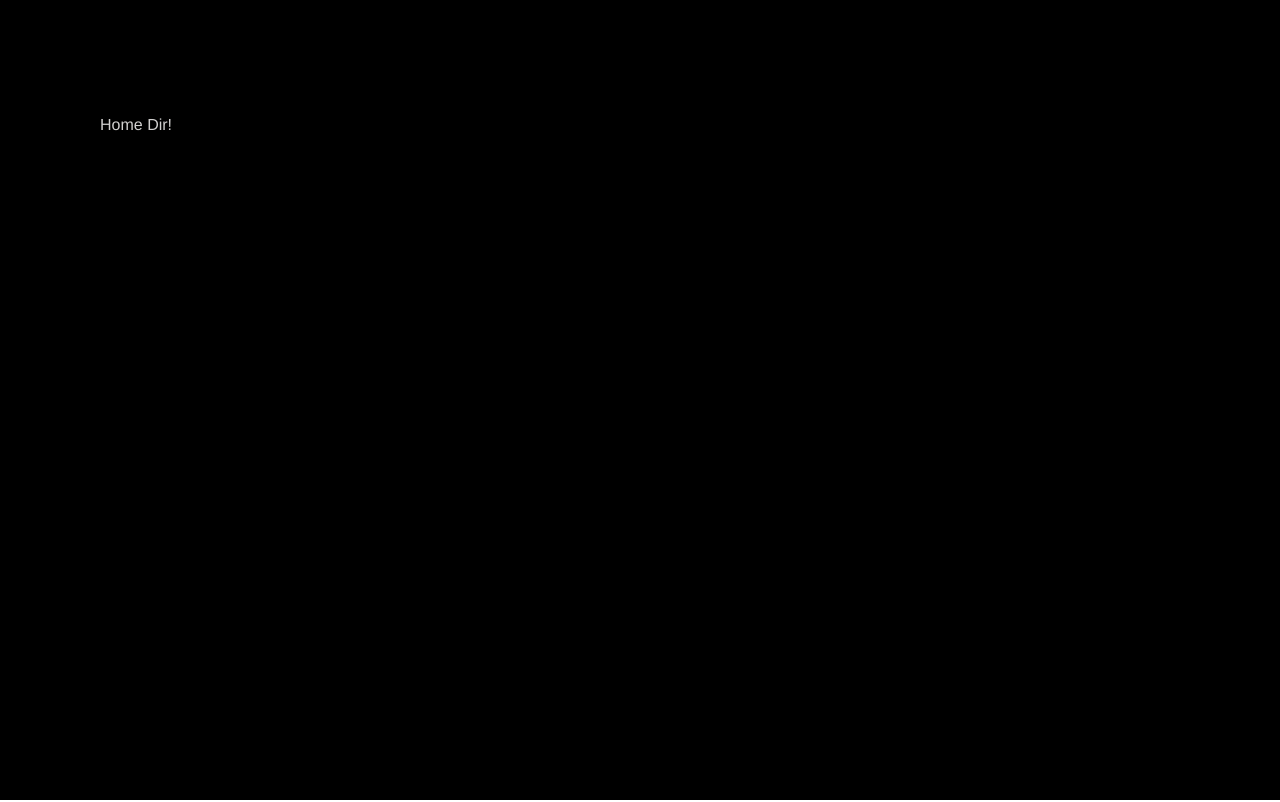
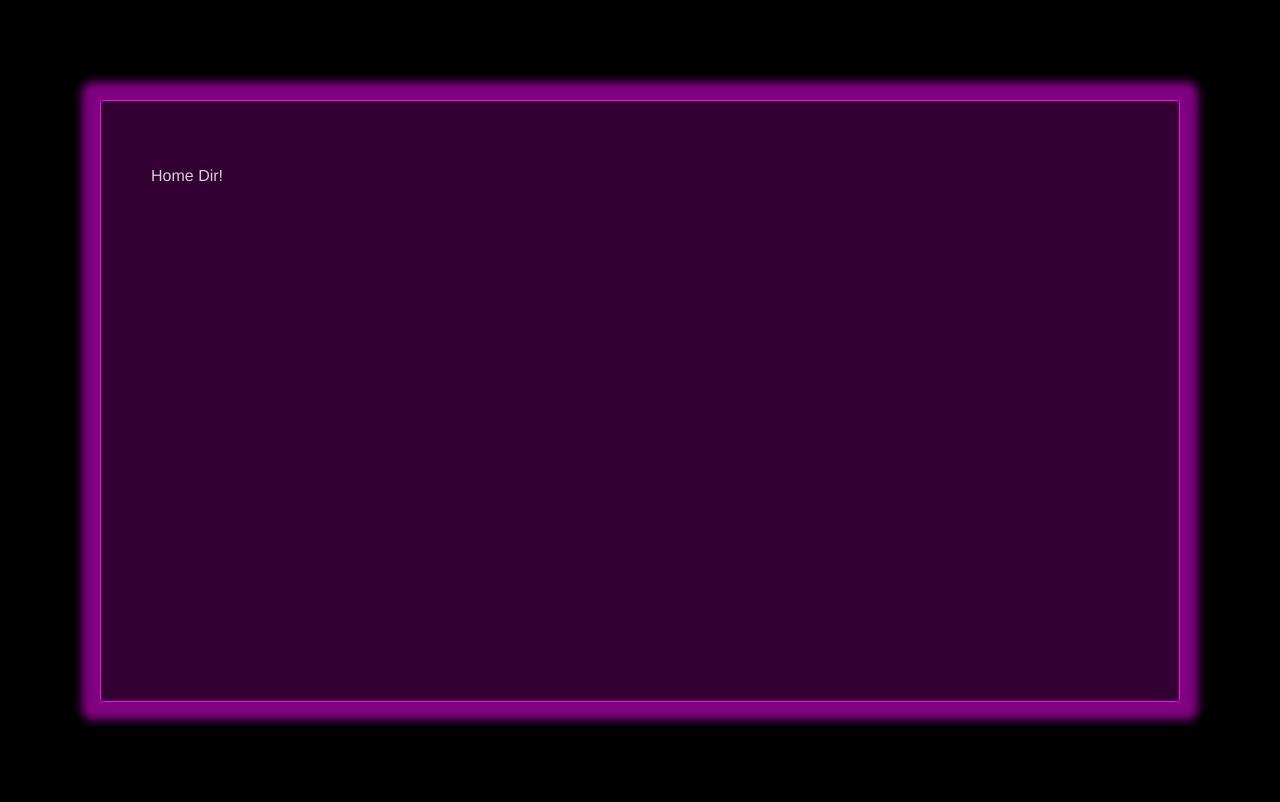
Before and after one commit to Euraldius/avielle-os, a Vue app: page / in a window 1280 px wide. Built offline with nearby package versions, Linux system fonts and the light colour scheme.

Commit message:
Begin home dir

```diff
--- a/public/index.html
+++ b/public/index.html
@@ -8,6 +8,7 @@
     <title>avielle-os</title>
     <style>
       body {
+        background-color: black;
         margin: 0;
       }
     </style>
--- a/src/components/HomeDirectory.vue
+++ b/src/components/HomeDirectory.vue
@@ -1,6 +1,8 @@
 <template>
-  <div class="home-directory">
-    <p>Home Dir!</p>
+  <div class="home-directory-container">
+    <div class="home-directory">
+      <p>Home Dir!</p>
+    </div>
   </div>
 </template>
 
@@ -10,13 +12,23 @@ export default {
 };
 </script>
 
-<style>
-.home-directory {
-  padding-left: 100px;
-  padding-top: 100px;
-}
+<style lang="scss">
+$fuschia: #FF00FF;
 
 p {
   color: #d1d0cf;
 }
+
+.home-directory-container {
+  padding: 100px;
+}
+
+.home-directory {
+  background-color: rgba($fuschia, 0.2);
+  border: $fuschia 1px solid;
+  box-shadow: 0px 0px 8px 18px rgba($fuschia, 0.5);
+  border-radius: 3px;
+  height: 500px;
+  padding: 50px;
+}
 </style>
--- a/src/components/StartupScreen.vue
+++ b/src/components/StartupScreen.vue
@@ -1,9 +1,9 @@
 <template>
   <div class="startup-screen" v-bind:style="startupScreenStyles">
     <Moon />
-    <h1 class="title"><em>Wolfe Howls at Moon <span class="os">OS</span></em></h1>
-    <p>Version: 6.66</p>
-    <p>Ni dios, ni jefes, ni maridos</p>
+    <h1 class="title">Wolfe Howls at Moon <span class="os">OS</span></h1>
+    <p><em>Version: 6.66</em></p>
+    <p><em>Ni dios, ni jefes, ni maridos</em></p>
   </div>
 </template>
 
--- a/src/views/Home.vue
+++ b/src/views/Home.vue
@@ -1,7 +1,7 @@
 <template>
   <div class="home">
     <StartupScreen v-if="startingUp" v-bind:startupTime="startupTime" />
-    <HomeDirectory />
+    <HomeDirectory v-if="!startingUp" />
   </div>
 </template>
 
```
Also changed, not shown: 1 other file (tests, documents, lock files or other folders).
